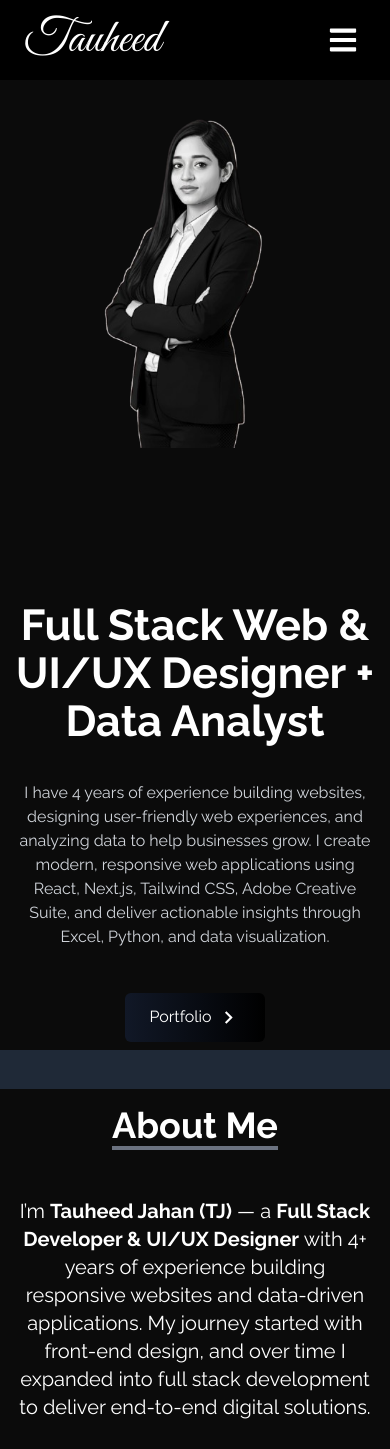
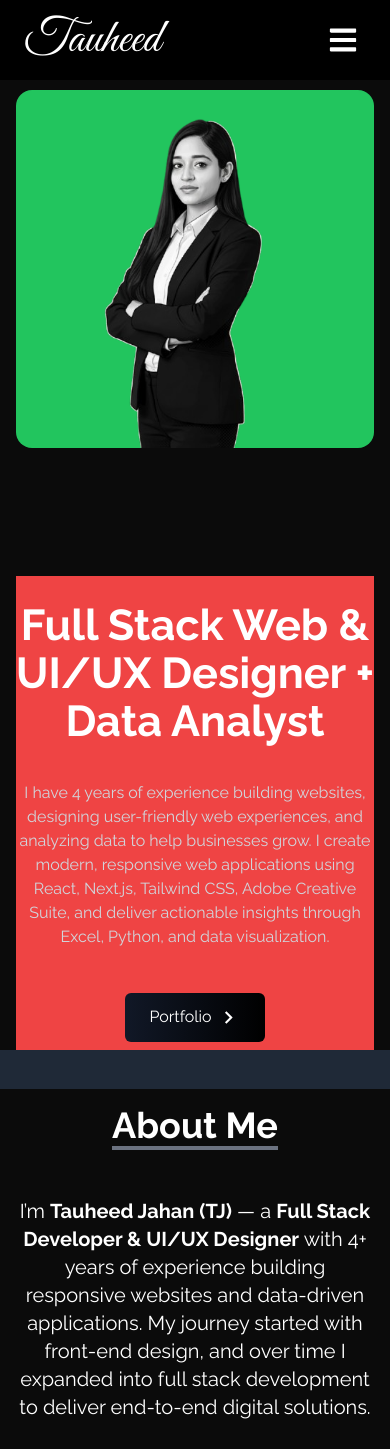
Before and after one commit to Tauheedjahan/Tj_Portfolio, a React (Create React App) app: page / in a window 390 px wide. Shown: the top 1449 px of the page. Built offline with nearby package versions, Linux system fonts and the light colour scheme.

Commit message:
Update Home.jsx

```diff
--- a/src/components/Home.jsx
+++ b/src/components/Home.jsx
@@ -17,12 +17,12 @@ const Home = () => {
         <img
           src={HeroImage}
           alt="profile"
-                className="rounded-2xl mx-auto w-full md:w-4/5"
+                className="rounded-2xl mx-auto w-full bg-green-500 md:w-4/5"
           />
 
 
         </div>
-        <div className="flex flex-col justify-center h-full md:ml-40 mt-32">
+        <div className="flex flex-col justify-center bg-red-500 h-full md:ml-40 mt-32">
           <h2 className="text-4xl sm:text-7xl font-bold text-white">
             Full Stack Web & UI/UX Designer + Data Analyst
           </h2>
```
